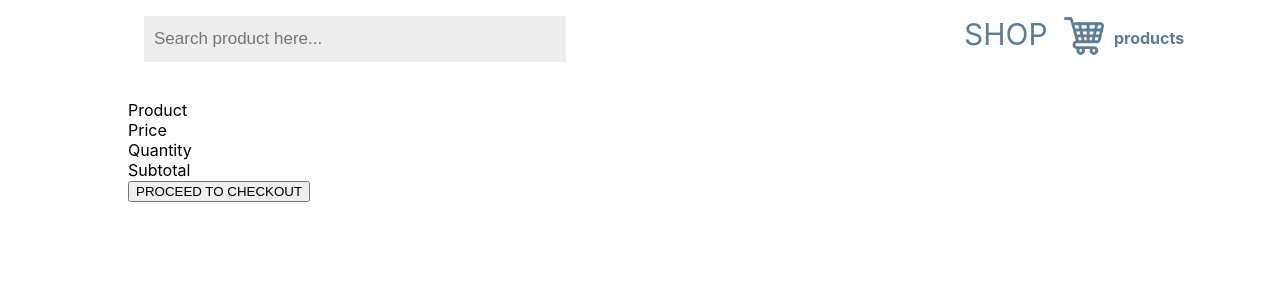
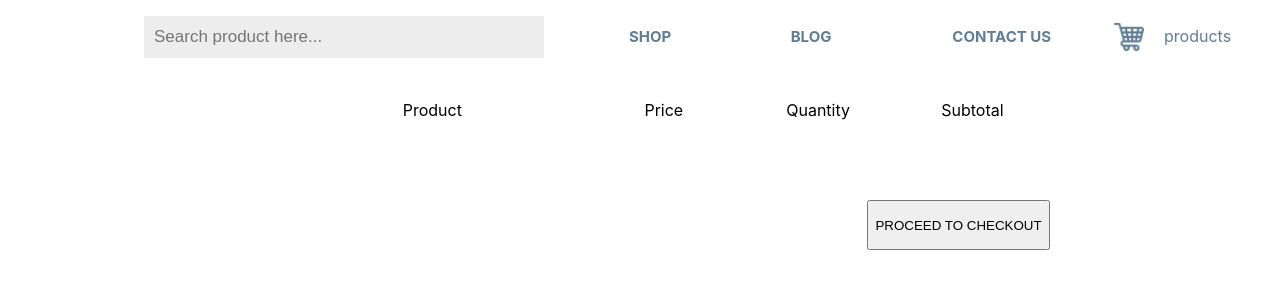
Before and after one commit to NikolasPlatonov/zenbit_store, a React (Create React App) app: page /cart in a window 1280 px wide. Shown: the top 300 px of the page. Built offline with nearby package versions, Linux system fonts and the light colour scheme.

Commit message:
Products added to cart Quantity and total amount not working

```diff
--- a/src/components/App.js
+++ b/src/components/App.js
@@ -1,4 +1,4 @@
-import React from 'react';
+import React, { useState } from 'react';
 import './App.css';
 import { ProductList } from 'components/ProductList/ProductList';
 import { Route, BrowserRouter as Router, Switch } from 'react-router-dom';
@@ -98,6 +98,32 @@ const data = [
 ];
 
 const App = () => {
+  const [cart, setCart] = useState([]);
+  const [cartProductsCounter, changeCartProductsCounter] = useState([]);
+
+  const addToCart = (product) => {
+    const existingProduct = cart.filter((p) => p.id === product.id);
+
+    if (existingProduct.length > 0) {
+      const withoutExistingProduct = cart.filter((p) => p.id !== product.id);
+      const updatedUnitsProduct = {
+        ...existingProduct[0],
+        units: existingProduct[0].units + product.units,
+      };
+
+      setCart([...withoutExistingProduct, updatedUnitsProduct]);
+      changeCartProductsCounter(cartProductsCounter + product.units);
+    } else {
+      setCart([...cart, product]);
+      changeCartProductsCounter(cartProductsCounter + product.units);
+    }
+  };
+
+  const deleteFromCart = (id) => {
+    const updatedCart = cart.filter((item) => item.id !== id);
+    setCart(updatedCart);
+  };
+
   return (
     <Router>
       <Switch>
@@ -106,18 +132,25 @@ const App = () => {
             <Header />
           </div>
           <div className="products_container">
+            <Route
+              path="/cart"
+              render={() => (
+                <Cart cart={cart} deleteFromCart={deleteFromCart} />
+              )}
+            />
+
             <div className="products_list">
               <Route
                 exact
                 path="/products"
-                render={() => <ProductList data={data} />}
+                render={() => <ProductList data={data} addToCart={addToCart} />}
               />
-              <Route
-                path="/product/:id"
-                render={() => <ProductDetails data={data} />}
-              />
-              <Route path="/cart" render={() => <Cart />} />
             </div>
+
+            <Route
+              path="/product/:id"
+              render={() => <ProductDetails data={data} />}
+            />
           </div>
         </div>
       </Switch>
--- a/src/components/Cart/Cart.js
+++ b/src/components/Cart/Cart.js
@@ -1,7 +1,7 @@
 import React from 'react';
 import s from './Cart.module.css';
 
-const Cart = () => {
+const Cart = ({ cart, deleteFromCart }) => {
   return (
     <div className={s.container}>
       <div className={s.title_container}>
@@ -9,6 +9,27 @@ const Cart = () => {
         <div className={s.title}>Price</div>
         <div className={s.title}>Quantity</div>
         <div className={s.title}>Subtotal</div>
+      </div>
+      <div>
+        {cart.map((item) => {
+          return (
+            <div className={s.order_container} key={item.id}>
+              <button
+                className={s.order_delete}
+                onClick={() => deleteFromCart(item.id)}
+              >
+                &#215;
+              </button>
+              <div className={s.order_photo}>
+                <img alt="product_photo" src={item.image} />
+              </div>
+              <div className={s.order_name}>{item.name}</div>
+              <div className={s.order_price}>{item.price}</div>
+              <div className={s.order_quantity}>{item.units}</div>
+              <div className={s.order_price}>{item.price * item.units}</div>
+            </div>
+          );
+        })}
       </div>
       <div className={s.btn_container}>
         <button className={s.button}>PROCEED TO CHECKOUT</button>
--- a/src/components/Cart/Cart.module.css
+++ b/src/components/Cart/Cart.module.css
@@ -0,0 +1,57 @@
+.container {
+  display: grid;
+  grid-template-rows: 50px 1fr 100px;
+}
+
+.title_container {
+  display: grid;
+  grid-template-columns: 2fr repeat(3, 1fr);
+  margin-left: 150px;
+  justify-items: center;
+}
+
+.btn_container {
+  display: grid;
+  grid-template-columns: 1fr;
+  justify-items: right;
+  margin-top: 50px;
+}
+
+/* next css file */
+
+.order_container {
+  display: grid;
+  grid-template-columns: 50px 100px 2fr repeat(3, 1fr);
+  justify-items: center;
+  align-items: center;
+}
+
+.order_delete {
+  color: red;
+  font-size: 20px;
+  font-weight: bold;
+}
+
+.order_photo img {
+  width: 50px;
+}
+
+.order_name {
+  font-style: inherit;
+  font-size: 15px;
+  font-weight: lighter;
+  text-align: center;
+}
+
+.order_price {
+  font-style: inherit;
+  font-size: 15px;
+  font-weight: lighter;
+  color: green;
+}
+
+.order_quantity {
+  font-style: inherit;
+  font-size: 15px;
+  font-weight: lighter;
+}
--- a/src/components/Header/Header.js
+++ b/src/components/Header/Header.js
@@ -14,15 +14,23 @@ export const Header = (props) => {
         />
       </div>
 
-      <div className={s.shop}>
-        <NavLink to="/products">SHOP</NavLink>
+      <div className={s.menu_container}>
+        <div className={s.menu_btn}>
+          <NavLink to="/products">SHOP</NavLink>
+        </div>
+        <div className={s.menu_btn}>
+          <NavLink to="/blog">BLOG</NavLink>
+        </div>
+        <div className={s.menu_btn}>
+          <NavLink to="/contacts">CONTACT US</NavLink>
+        </div>
       </div>
       <div className={s.cart}>
         <NavLink to="/cart">
           <img alt="cart_icon" src={cart} />
         </NavLink>
       </div>
-      <div className={s.cart_count}> {props.count} products</div>
+      <div className={s.cart_count}>{props.count} products </div>
     </div>
   );
 };
--- a/src/components/Header/Header.module.css
+++ b/src/components/Header/Header.module.css
@@ -1,10 +1,11 @@
 .container {
   display: grid;
-  grid-template-columns: 1fr 100px 50px 150px;
+  grid-template-columns: 1fr 1fr 50px 100px;
 }
 
 .cart img {
-  height: 40px;
+  height: 30px;
+  margin-top: 6px;
 }
 
 .search {
@@ -13,7 +14,7 @@
 
 .input {
   background-color: #ededed;
-  width: 50%;
+  width: 80%;
   height: 100%;
   font-size: 17px;
   padding-left: 10px;
@@ -25,12 +26,18 @@
   background-size: 25px;
 }
 
-.shop a {
+.menu_container {
+  display: grid;
+  grid-template-columns: repeat(3, 1fr);
+  align-items: center;
+}
+
+.menu_btn a {
   color: #5f7e96;
   text-decoration: none;
-  font-weight: normal;
+  font-weight: bold;
   font-style: inherit;
-  font-size: 30px;
+  font-size: 15px;
 }
 
 .cart_count {
@@ -38,5 +45,4 @@
   grid-template-rows: 1fr;
   align-items: center;
   color: #5f7e96;
-  font-weight: bold;
 }
--- a/src/components/ProductCard/ProductCard.js
+++ b/src/components/ProductCard/ProductCard.js
@@ -1,14 +1,14 @@
-import React, {useState} from 'react';
+import React, { useState } from 'react';
 import s from './ProductCard.module.css';
-import ReactCardFlip from 'react-card-flip'
-import sold_out from '../../assets/images/sold-out.png'
-import {NavLink} from 'react-router-dom';
+import ReactCardFlip from 'react-card-flip';
+import sold_out from '../../assets/images/sold-out.png';
+import { NavLink } from 'react-router-dom';
 
-export const ProductCard = ({el}) => {
-  const [isFlipped, changeFlipped] = useState(false)
+export const ProductCard = ({ el, addToCart }) => {
+  const [isFlipped, changeFlipped] = useState(false);
   const onChangeFlipped = () => {
-    changeFlipped(!isFlipped)
-  }
+    changeFlipped(!isFlipped);
+  };
 
   return (
     <ReactCardFlip isFlipped={isFlipped} flipDirection="vertical">
@@ -19,11 +19,10 @@ export const ProductCard = ({el}) => {
           </NavLink>
         </div>
         <div className={s.name}>{el.name}</div>
-        <div className={s.price} onClick={onChangeFlipped}>{el.price} USD</div>
-        <button
-          className={s.button}
-
-        >
+        <div className={s.price} onClick={onChangeFlipped}>
+          {el.price} USD
+        </div>
+        <button className={s.button} onClick={() => addToCart(el)}>
           ADD TO CART
         </button>
       </div>
@@ -33,13 +32,11 @@ export const ProductCard = ({el}) => {
           <img alt="sold_out" src={sold_out} className={s.photo} />
         </div>
         <div className={s.name}>{el.name}</div>
-        <div className={s.price} onClick={onChangeFlipped}>{el.price} USD</div>
-        <button
-          className={s.button}
-        >
-          ADD TO CART
-        </button>
+        <div className={s.price} onClick={onChangeFlipped}>
+          {el.price} USD
+        </div>
+        <button className={s.button}>ADD TO CART</button>
       </div>
     </ReactCardFlip>
-  )
-}
+  );
+};
--- a/src/components/ProductList/ProductList.js
+++ b/src/components/ProductList/ProductList.js
@@ -1,12 +1,11 @@
 import React from 'react';
-import {ProductCard} from '../ProductCard/ProductCard';
+import { ProductCard } from '../ProductCard/ProductCard';
+import s from './ProductList.module.css';
 
-
-export const ProductList = ({data}) => {
-  return (data.map((product) => (
+export const ProductList = ({ data, addToCart }) => {
+  return data.map((product) => (
     <div key={product.id}>
-      <ProductCard el={product} />
+      <ProductCard el={product} addToCart={addToCart} />
     </div>
-  )
   ));
 };
--- a/src/components/ProductList/ProductList.module.css
+++ b/src/components/ProductList/ProductList.module.css
@@ -0,0 +1,4 @@
+.products_list {
+  display: grid;
+  grid-template-columns: repeat(4, 1fr);
+}
```
